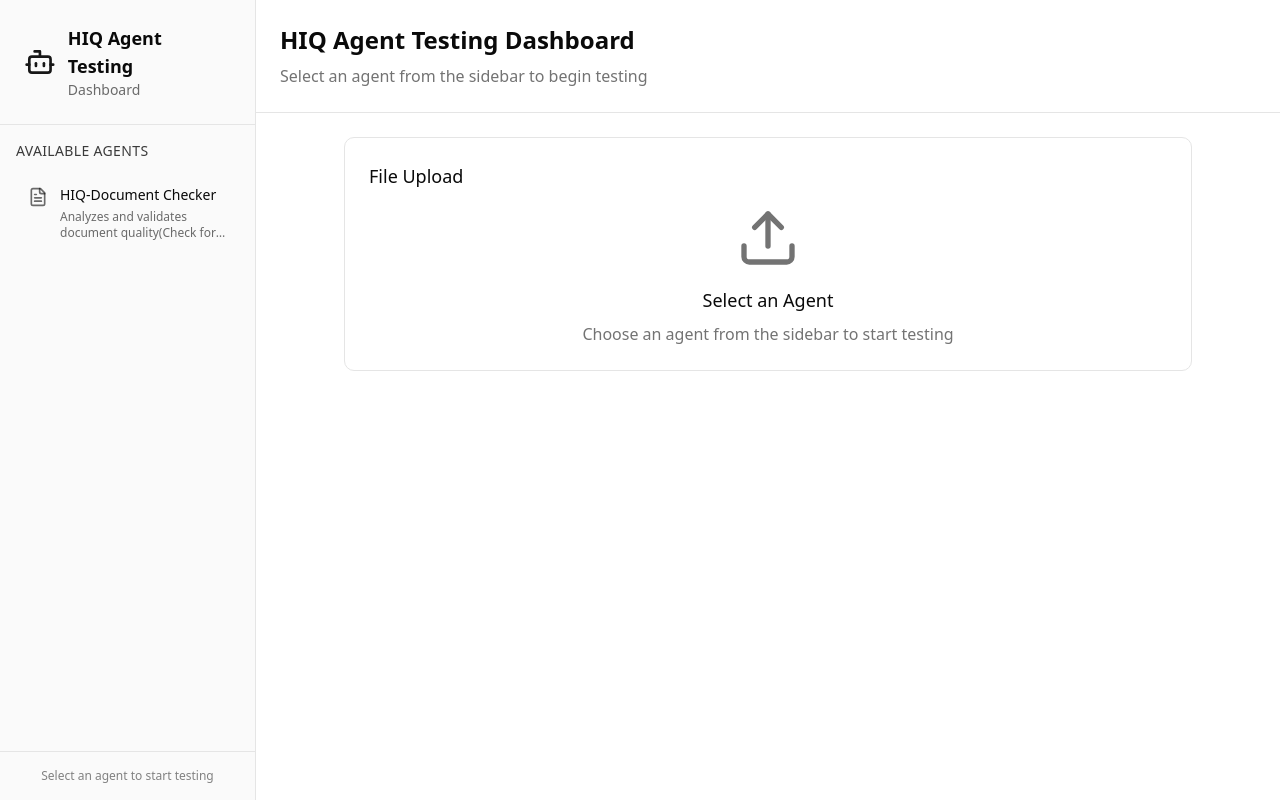
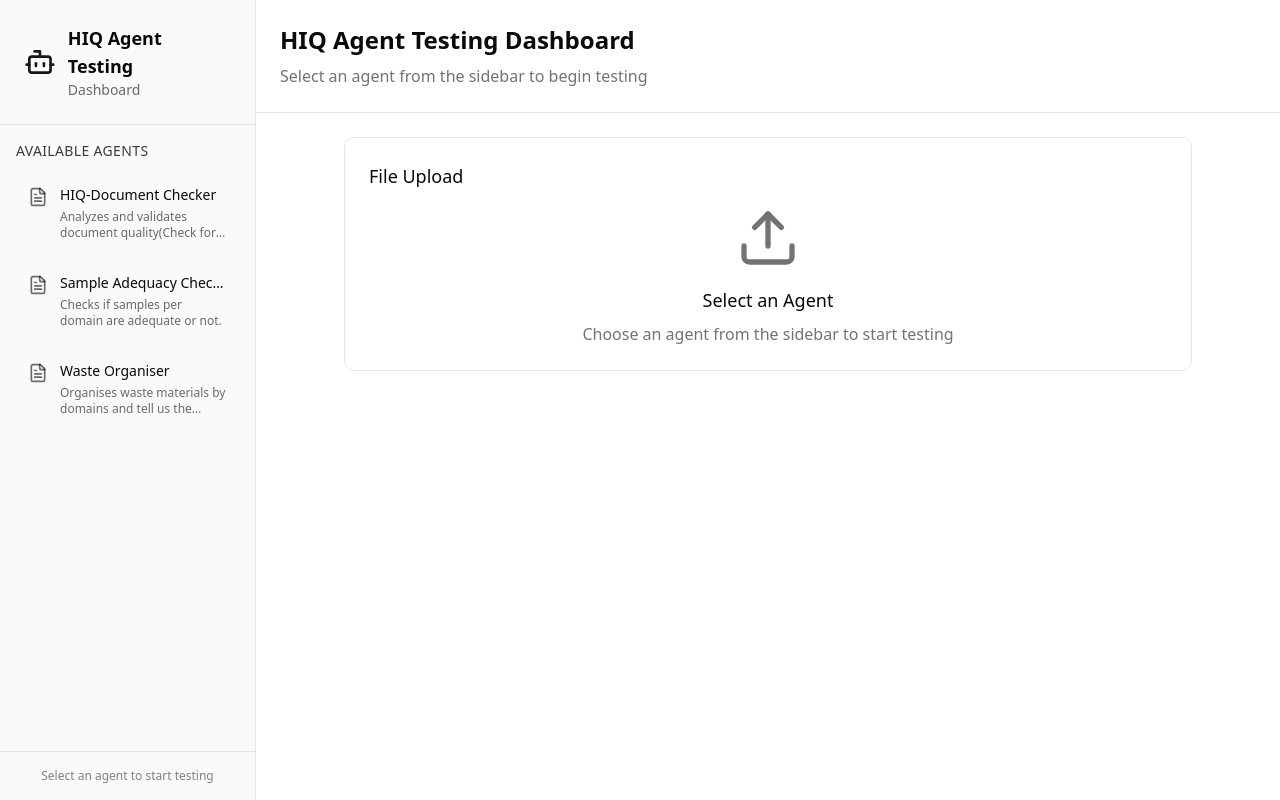
Before and after one commit to shreyansh-jain-10/hiq-agent-dashboard, a React (Vite) app: page / in a window 1280 px wide. Built offline with nearby package versions, Linux system fonts and the light colour scheme.

Commit message:
Agent 2 and Agent 3 added

```diff
--- a/src/components/Sidebar.jsx
+++ b/src/components/Sidebar.jsx
@@ -8,14 +8,21 @@ const agents = [
     description: 'Analyzes and validates document quality(Check for report validity and three mandatory sections)',
     icon: FileText,
     webhook: 'https://gluagents.xyz/webhook/e91d733a-4fe5-41cf-a024-9b2ec3a6f914'
+  },
+  {
+    id: 'sample-adequacy-checker',
+    name: 'Sample Adequacy Checker',
+    description: 'Checks if samples per domain are adequate or not.',
+    icon: FileText,
+    webhook: 'https://gluagents.xyz/webhook/c08346a1-e41e-49b7-a64a-35570baf409d'
+  },
+  {
+    id: 'waste-organiser',
+    name: 'Waste Organiser',
+    description: 'Organises waste materials by domains and tell us the material types, exemption status and reason if not exempted.',
+    icon: FileText,
+    webhook: 'https://gluagents.xyz/webhook/141a29f6-00d4-4c60-95f5-e2b924b873dc'
   }
-  // {
-  //   id: 'sample-adequacy-checker',
-  //   name: 'Sample Adequacy Checker',
-  //   description: 'Checks if samples per domain are adequate or not.',
-  //   icon: FileText,
-  //   webhook: 'https://gluagents.xyz/webhook/c08346a1-e41e-49b7-a64a-35570baf409d'
-  // }
 ]
 
 export default function Sidebar({ selectedAgent, onAgentSelect }) {
```
